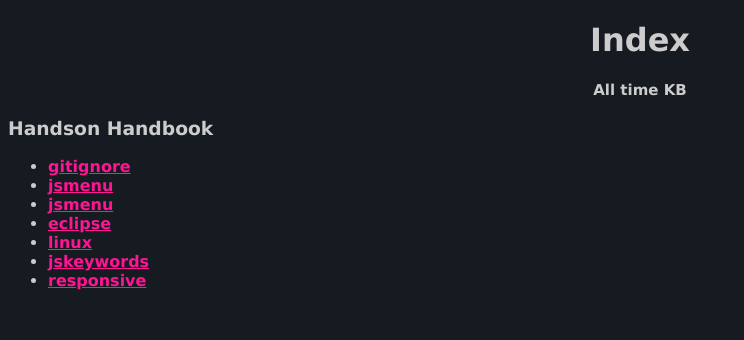
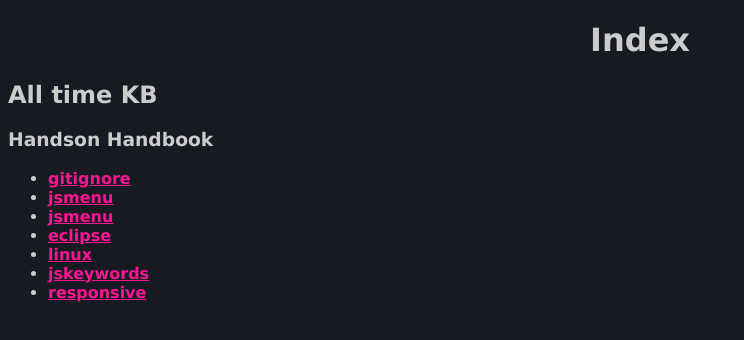
Before and after one commit to chamdarig/chamdarig.github.io, a plain HTML site: page index.html in a window 1280 px wide. Shown: the whole page, without its empty margins (0-744 px from the left). Drawn offline with Linux system fonts and the light colour scheme.

Commit message:
Update style.css

```diff
--- a/style.css
+++ b/style.css
@@ -10,7 +10,7 @@ h1 {
   text-align: center;
 
 }
-h2 {
+h2 h3 {
 	text-align: center;
 
 
```
